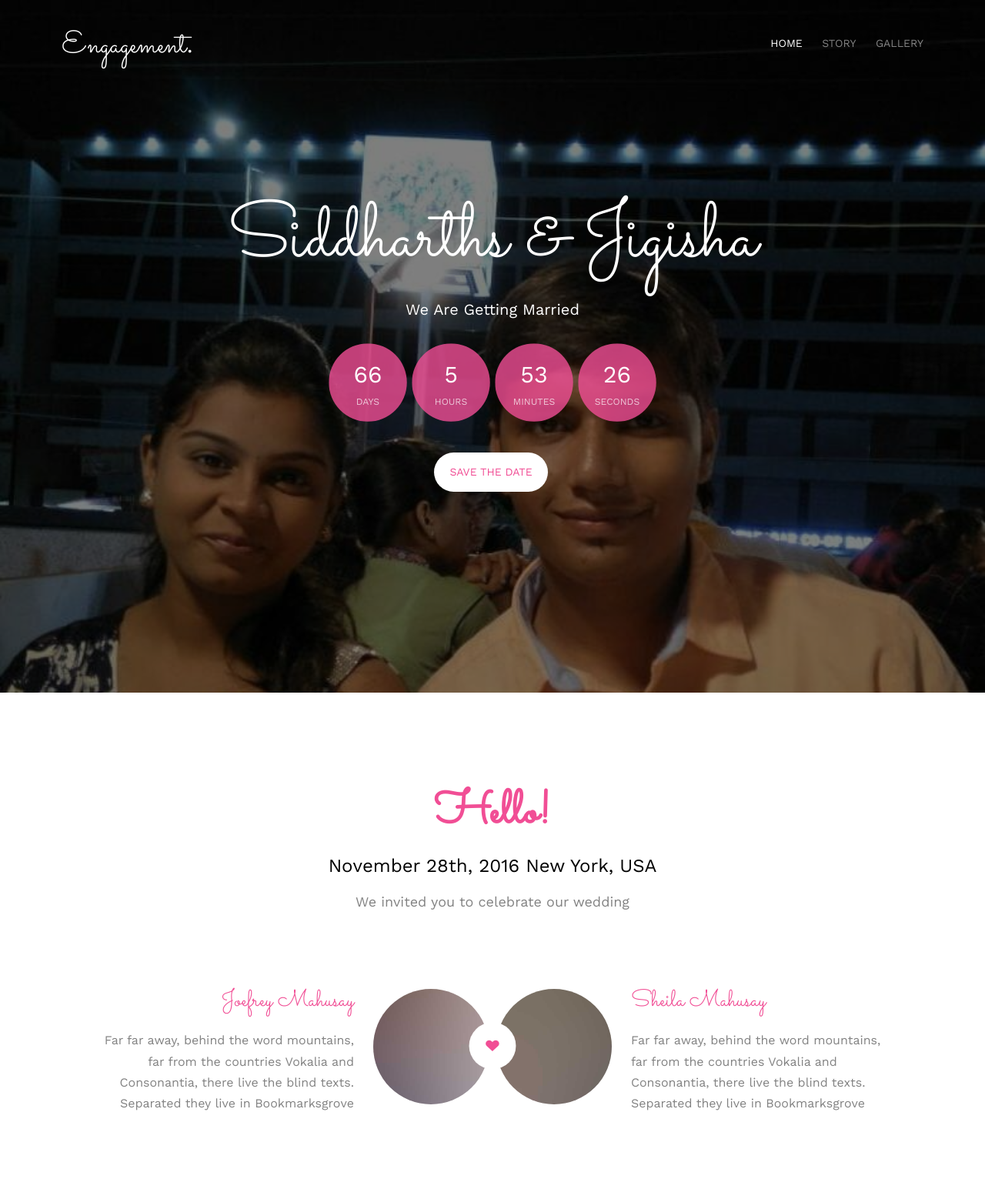
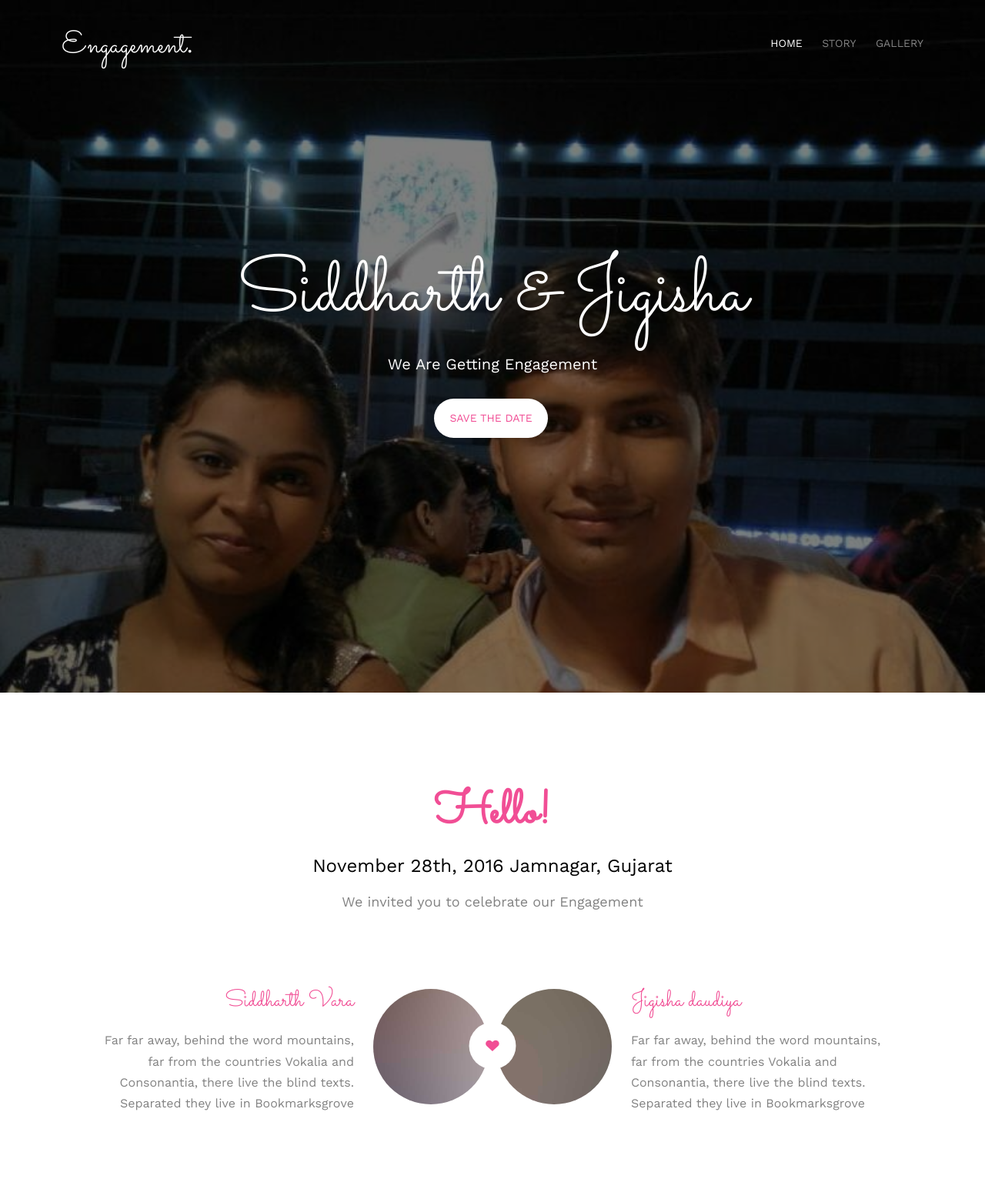
Before and after one commit to siddharthvara/wedding, a PHP site: page / in a window 1280 px wide. Shown: the top 1558 px of the page at 77% size. Run offline with PHP 8.4, Linux system fonts and the light colour scheme; some web fonts are replaced.

Commit message:
Update index.php
content changes

```diff
--- a/index.php
+++ b/index.php
@@ -100,9 +100,9 @@
 				<div class="col-md-8 col-md-offset-2 text-center">
 					<div class="display-t">
 						<div class="display-tc animate-box" data-animate-effect="fadeIn">
-							<h1>Siddharths &amp; Jigisha</h1>
-							<h2>We Are Getting Married</h2>
-							<div class="simply-countdown simply-countdown-one"></div>
+							<h1>Siddharth &amp; Jigisha</h1>
+							<h2>We Are Getting Engagement</h2>
+							<!-- <div class="simply-countdown simply-countdown-one"></div> -->
 							<p><a href="#" class="btn btn-default btn-sm">Save the date</a></p>
 						</div>
 					</div>
@@ -116,8 +116,8 @@
 			<div class="row">
 				<div class="col-md-8 col-md-offset-2 text-center fh5co-heading animate-box">
 					<h2>Hello!</h2>
-					<h3>November 28th, 2016 New York, USA</h3>
-					<p>We invited you to celebrate our wedding</p>
+					<h3>November 28th, 2016 Jamnagar, Gujarat</h3>
+					<p>We invited you to celebrate our Engagement</p>
 				</div>
 			</div>
 			<div class="couple-wrap animate-box">
@@ -126,7 +126,7 @@
 						<img src="images/groom.jpg" alt="groom" class="img-responsive">
 					</div>
 					<div class="desc-groom">
-						<h3>Joefrey Mahusay</h3>
+						<h3>Siddharth Vara</h3>
 						<p>Far far away, behind the word mountains, far from the countries Vokalia and Consonantia, there live the blind texts. Separated they live in Bookmarksgrove</p>
 					</div>
 				</div>
@@ -136,7 +136,7 @@
 						<img src="images/bride.jpg" alt="groom" class="img-responsive">
 					</div>
 					<div class="desc-bride">
-						<h3>Sheila Mahusay</h3>
+						<h3>Jigisha daudiya</h3>
 						<p>Far far away, behind the word mountains, far from the countries Vokalia and Consonantia, there live the blind texts. Separated they live in Bookmarksgrove</p>
 					</div>
 				</div>
```
